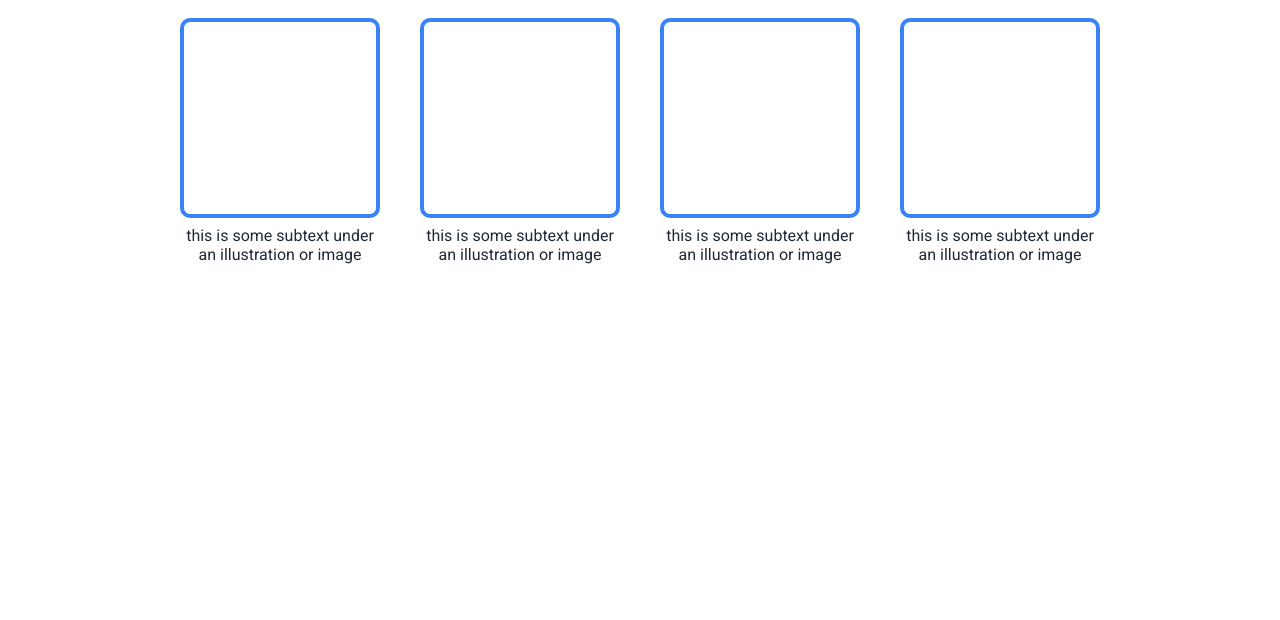
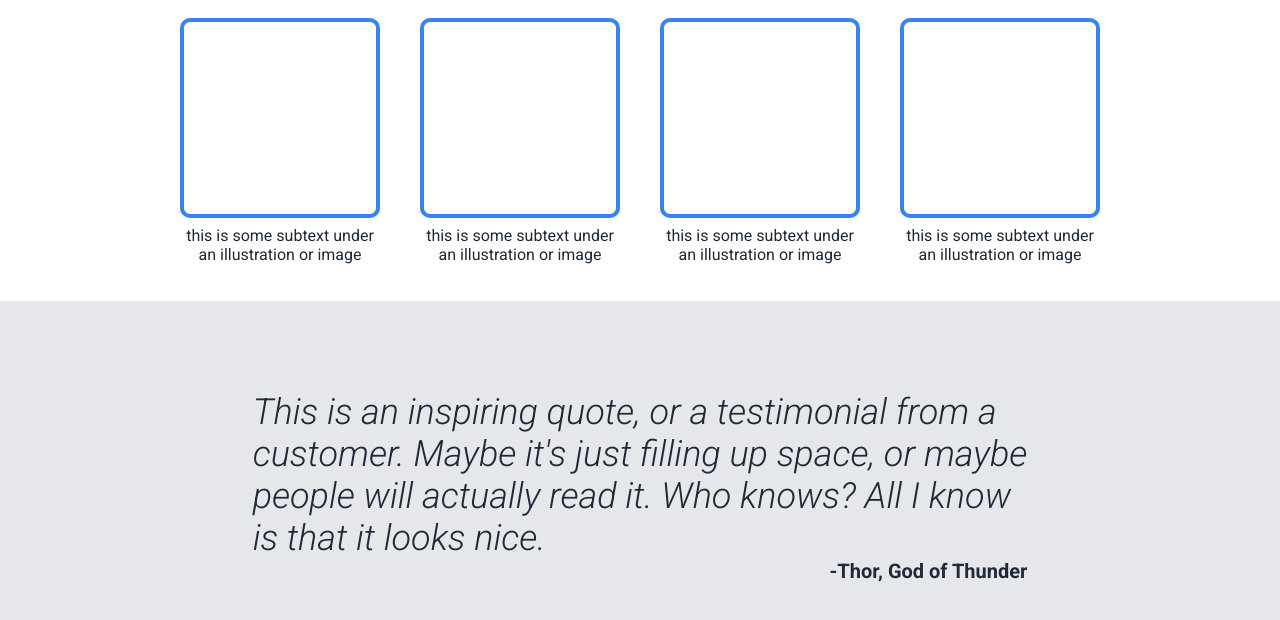
Before and after one commit to keemcc/odin-landing-page, a plain HTML site: page index.html in a window 1280 px wide. Shown: the part 498-1118 px from the top of the page. Before the commit the page ends 800 px from the top, so only its background shows below. Drawn offline with Linux system fonts and the light colour scheme.

Commit message:
added section 3 with formatting

```diff
--- a/index.html
+++ b/index.html
@@ -51,5 +51,14 @@
             </div>
         </div>
     </div>
+    <div class="quote-section">
+        <blockquote>
+            <p class="quote">This is an inspiring quote, or a testimonial from a <br>
+                customer. Maybe it's just filling up space, or maybe <br>
+                people will actually read it. Who knows? All I know <br>
+                is that it looks nice.</p>
+            <p class="citation">-Thor, God of Thunder</p>
+        </blockquote>
+    </div>
 </body>
 </html>
--- a/style.css
+++ b/style.css
@@ -116,3 +116,28 @@ header {
     color: #1F2937;
     padding: 7.5px 5px;
 }
+
+.quote-section {
+    padding: 90px 210px;
+    background-color: #E5E7EB;
+    color: #1F2937;
+    display: flex;
+    align-items: center;
+    justify-content: center;
+}
+
+.quote-section > blockquote {
+    max-width: 780px;
+}
+
+.quote {
+    font-size: 36px;
+    font-style: italic;
+    font-weight: 300;
+}
+
+.citation {
+    font-weight: 700;
+    font-size: 20px;
+    text-align: right;
+}
```
